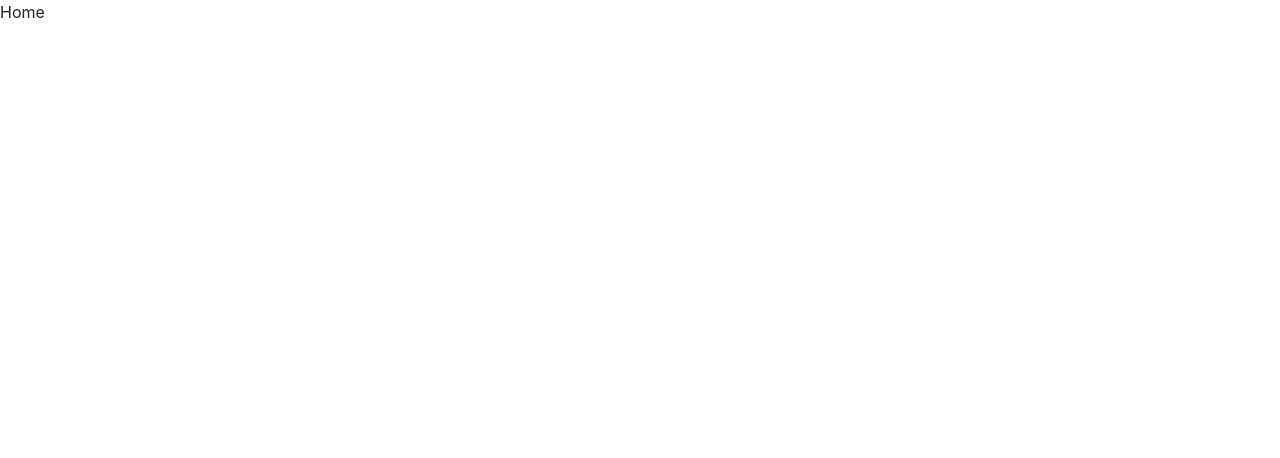
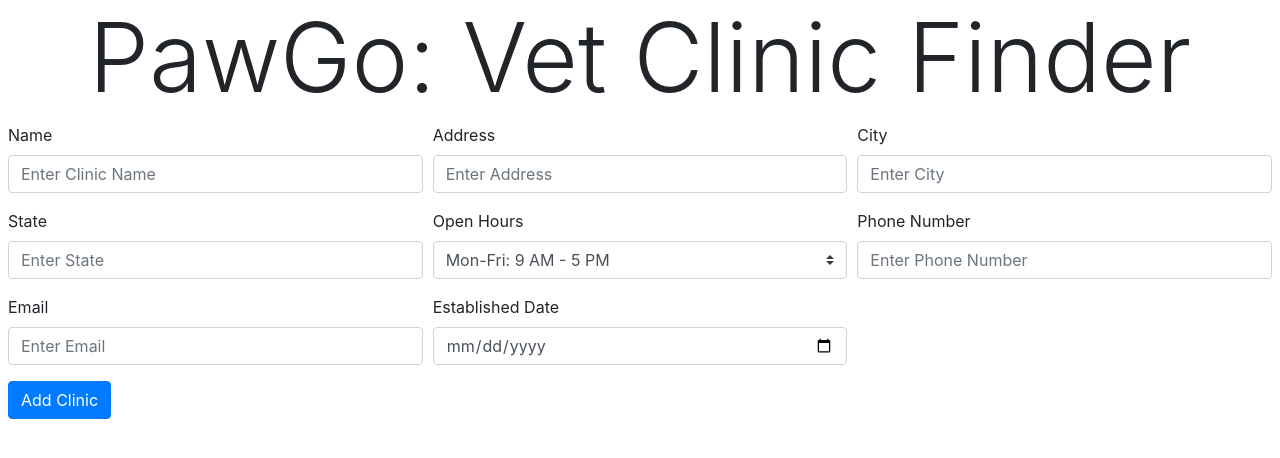
Before and after one commit to praptijaduvanshi/Vet-Clinic-Review, a React (Create React App) app in the folder client/: page / in a window 1280 px wide. Shown: the top 458 px of the page. Built offline with nearby package versions, Linux system fonts and the light colour scheme.

Commit message:
Adding components

```diff
--- /dev/null
+++ b/client/src/components/AddClinic.jsx
@@ -0,0 +1,68 @@
+import React from 'react';
+
+const AddClinic = () => {
+  return (
+    <div className='mb-4'>
+      <form className="needs-validation mx-2" noValidate>
+
+        <div className="form-row">
+            <div className="col-md-4 mb-3">
+                <label htmlFor="name">Name</label>
+                <input type="text" className="form-control" id="name" placeholder="Enter Clinic Name" required />
+                <div className="invalid-feedback">Name is required.</div>
+            </div>
+            <div className="col-md-4 mb-3">
+                <label htmlFor="address">Address</label>
+                <input type="text" className="form-control" id="address" placeholder="Enter Address" required />
+                <div className="invalid-feedback">Address is required.</div>
+            </div>
+            <div className="col-md-4 mb-3">
+                <label htmlFor="city">City</label>
+                <input type="text" className="form-control" id="city" placeholder="Enter City" required />
+                <div className="invalid-feedback">City is required.</div>
+            </div>
+        </div>
+
+        <div className="form-row">
+            <div className="col-md-4 mb-3">
+                <label htmlFor="state">State</label>
+                <input type="text" className="form-control" id="state" placeholder="Enter State" required />
+                <div className="invalid-feedback">State is required.</div>
+            </div>
+            <div className="col-md-4 mb-3">
+                <label htmlFor="openHours">Open Hours</label>
+                <select className="custom-select" id="openHours" required>
+                    <option value="" disabled>Select Open Hours</option>
+                    <option value="Mon-Fri: 9 AM - 5 PM">Mon-Fri: 9 AM - 5 PM</option>
+                    <option value="Mon-Sun: 9 AM - 5 PM">Mon-Sun: 9 AM - 5 PM</option>
+                    {/* Add more options as needed */}
+                </select>
+            <div className="invalid-feedback">Open Hours are required.</div>
+            </div>
+            <div className="col-md-4 mb-3">
+                <label htmlFor="phone">Phone Number</label>
+                <input type="tel" className="form-control" id="phone" placeholder="Enter Phone Number" pattern="[0-9]{10}" required />
+                <div className="invalid-feedback">Please enter a valid 10-digit phone number.</div>
+            </div>
+        </div>
+
+        <div className="form-row">
+            <div className="col-md-4 mb-3">
+                <label htmlFor="email">Email</label>
+                <input type="email" className="form-control" id="email" placeholder="Enter Email" required />
+                <div className="invalid-feedback">Please enter a valid email address.</div>
+            </div>
+            <div className="col-md-4 mb-3">
+                <label htmlFor="establishedDate">Established Date</label>
+                <input type="date" className="form-control" id="establishedDate" placeholder="Select Established Date" required />
+                <div className="invalid-feedback">Established Date is required.</div>
+            </div>
+        </div>
+
+        <button className="btn btn-primary">Add Clinic</button>
+      </form>
+    </div>
+  );
+}
+
+export default AddClinic;
--- /dev/null
+++ b/client/src/components/Header.jsx
@@ -0,0 +1,13 @@
+import React from 'react';
+
+const Header = () => {
+  return (
+    <div>
+        <h1 className="font-weight-light display-1 text-center">
+            PawGo: Vet Clinic Finder
+        </h1>
+    </div>
+  )
+}
+
+export default Header
--- a/client/src/routes/Home.jsx
+++ b/client/src/routes/Home.jsx
@@ -1,9 +1,12 @@
 import React from 'react';
+import Header from '../components/Header';
+import AddClinic from '../components/AddClinic';
 
 const Home = () => {
   return (
     <div>
-        Home
+        <Header/>
+        <AddClinic />
     </div>
   )
 }
```
Also changed, not shown: client/src/components/ClinicList.jsx (added, +11 -0 lines).
